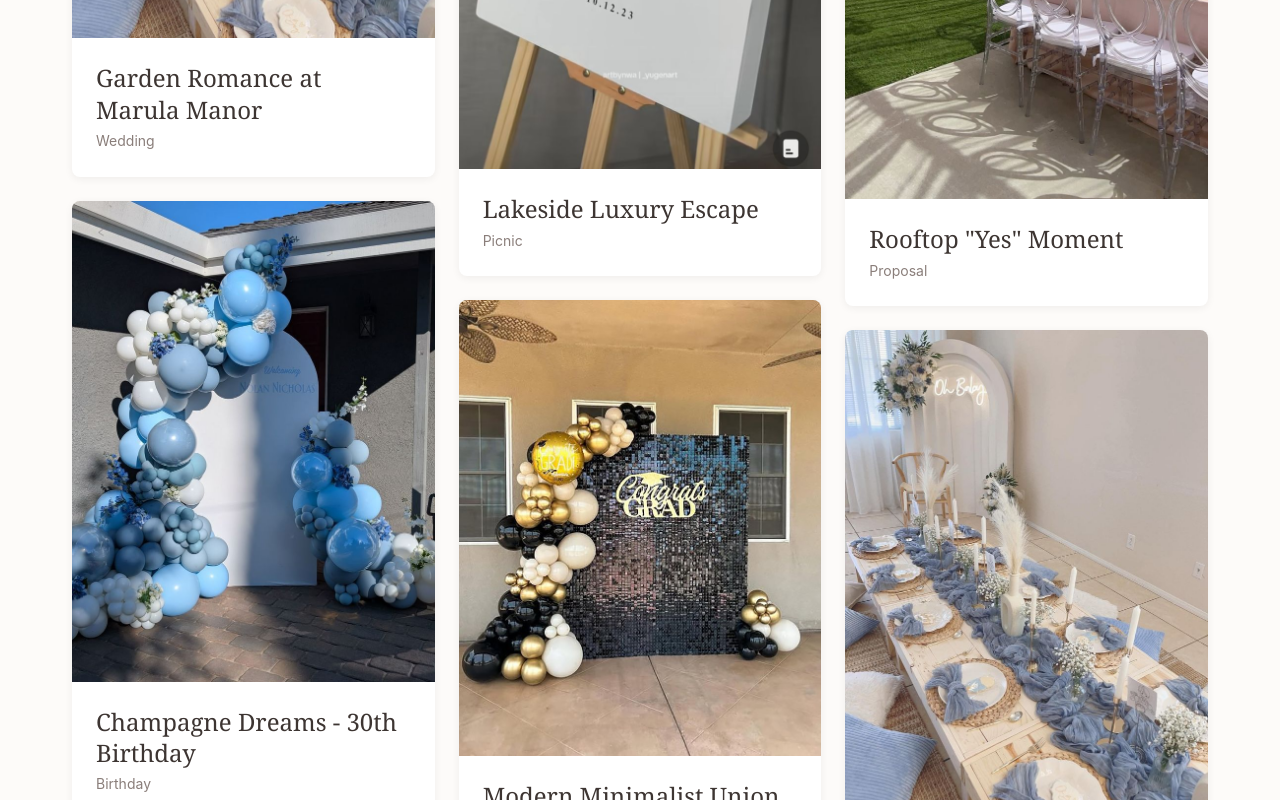
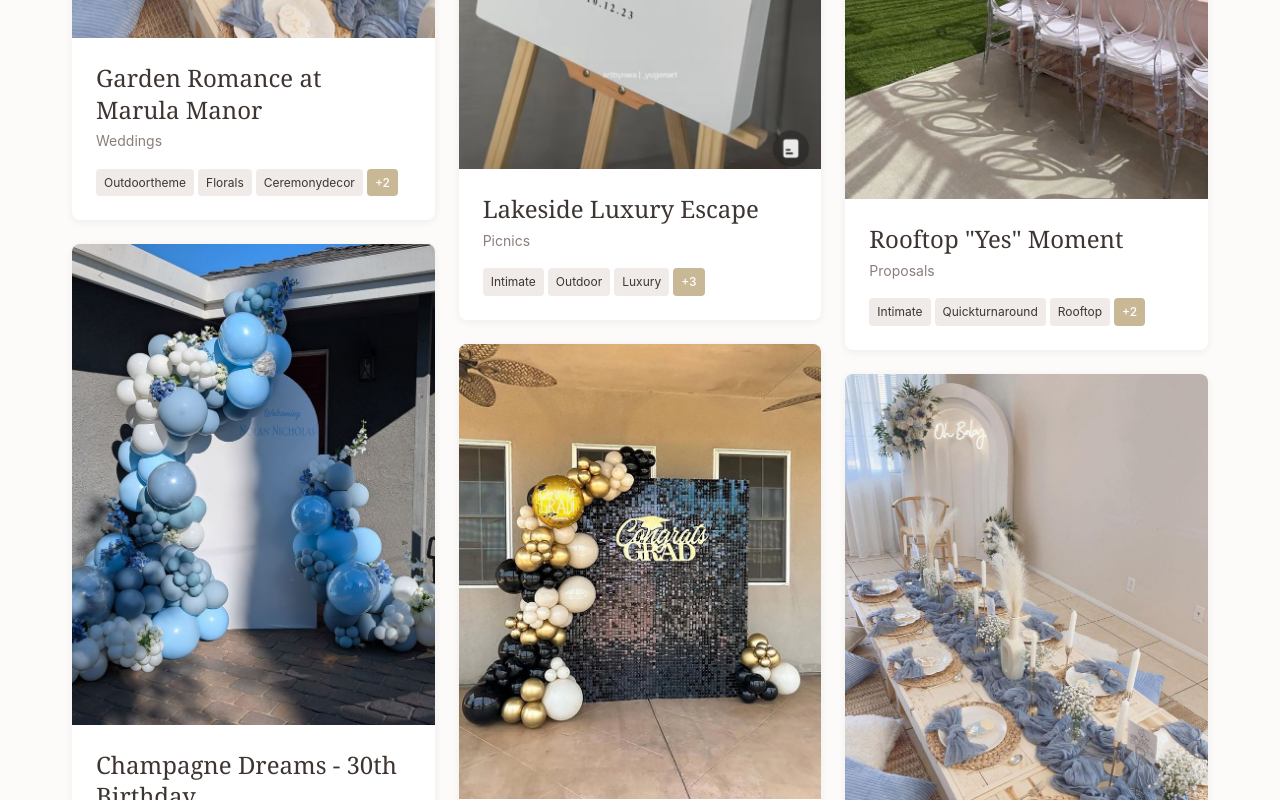
Before and after one commit to edubew/dawenee, a React (Vite) app: page /portfolio in a window 1280 px wide. Shown: the part 1080-1880 px from the top of the page. Built offline with nearby package versions, Linux system fonts and the light colour scheme.

Commit message:
Display project tags

```diff
--- a/src/pages/Portfolio/Portfolio.jsx
+++ b/src/pages/Portfolio/Portfolio.jsx
@@ -91,8 +91,21 @@ function Portfolio() {
                     <div className="portfolio__card-content">
                       <h3 className="portfolio__card-title">{project.title}</h3>
                       <p className="portfolio__card-event-type">
-                        {project.eventType}
+                        {categories.find(cat => cat.id ===project.category) ?.label || project.eventType}
                       </p>
+
+                      <div className="portfolio__card-tags">
+                        {project.tags.slice(0, 3).map((tag, index) => (
+                          <span key={index} className="portfolio__card-tag">
+                            {tag.replace(/-/g, '')}
+                          </span>
+                        ))}
+                        {project.tags.length > 3 && (
+                          <span className="portfolio__card-tag portfolio__card-tag--more">
+                            +{project.tags.length - 3}
+                          </span>
+                        )}
+                      </div>
                     </div>
                   </article>
                 ))}
--- a/src/pages/Portfolio/Portfolio.scss
+++ b/src/pages/Portfolio/Portfolio.scss
@@ -230,7 +230,39 @@
     font-family: $font-body;
     font-size: $size-sm;
     color: $soft-gray;
-    margin: 0;
+    margin: 0 0 $space-md 0;
     text-transform: capitalize;
   }
+
+  &__card-tags {
+    display: flex;
+    flex-wrap: wrap;
+    gap: $space-xs;
+  }
+
+  &__card-tag {
+    font-family: $font-body;
+    font-size: $size-xs;
+    color: $warm-charcoal;
+    background-color: $light-gray;
+    padding: 4px $space-sm;
+    border-radius: 4px;
+    text-transform: capitalize;
+    transition: all $transition-fast;
+
+    &:hover {
+      background-color: $dusty-blush;
+      color: white;
+    }
+
+    &--more {
+      background-color: $champagne;
+      color: white;
+      font-weight: $weight-medium;
+
+      &:hover {
+        background-color: darken($champagne, 10%);
+      }
+    }
+  }
 }
```
